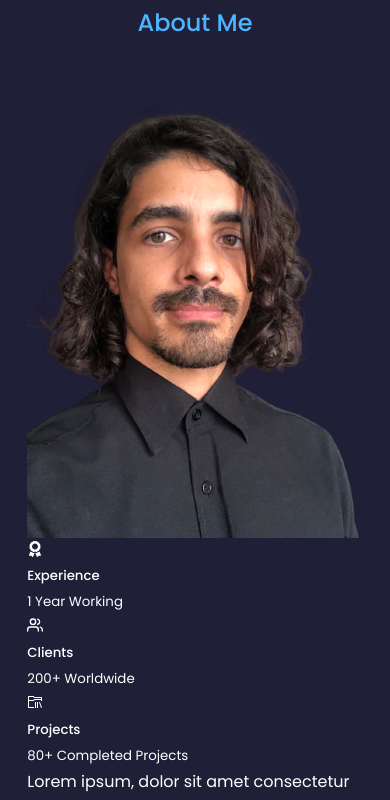
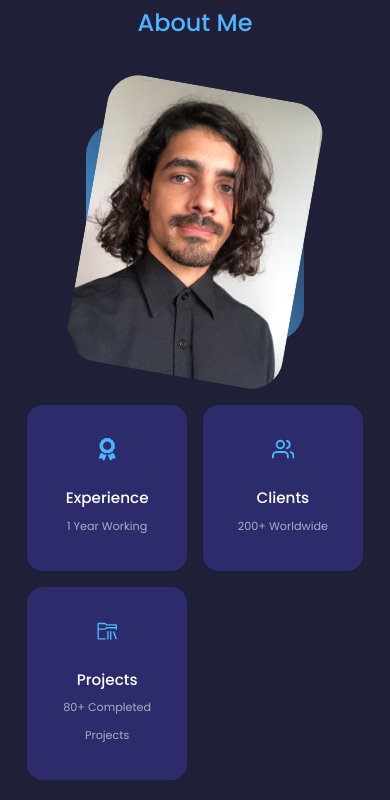
Before and after one commit to AndreNovaisBrito/my_portfolio, a React (Create React App) app: page / in a window 390 px wide. Shown: the part 960-1760 px from the top of the page. Built offline with nearby package versions, Linux system fonts and the light colour scheme.

Commit message:
about done

```diff
--- a/src/components/about/About.jsx
+++ b/src/components/about/About.jsx
@@ -1,6 +1,6 @@
 import React from "react";
 import "./about.css";
-import ME from "../../assets/me.png";
+import ME from "../../assets/about/me-about.jpg";
 import { FaAward } from "react-icons/fa";
 import { FiUsers } from "react-icons/fi";
 import { VscFolderLibrary } from "react-icons/vsc";
@@ -12,8 +12,10 @@
       <h2>About Me</h2>
 
       <div className="container about__container">
-        <div className="about_me-image">
+        <div className="about__me">
+        <div className="about__me-image">
           <img src={ME} alt="About image" />
+        </div>
         </div>
 
         <div className="about__content">
--- a/src/components/about/about.css
+++ b/src/components/about/about.css
@@ -0,0 +1,105 @@
+.about__container {
+  display: grid;
+  grid-template-columns: 35% 50%;
+  gap: 15%;
+}
+
+.about__me {
+  width: 100%;
+  aspect-ratio: 1/1;
+  border-radius: 2rem;
+  background: linear-gradient(45deg, var(--color-primary), transparent);
+  display: grid;
+  place-items: center;
+}
+
+.about__me-image {
+  border-radius: 2rem;
+  overflow: hidden;
+  transform: rotate(10deg);
+  transition: var(--transition);
+}
+
+.about__me-image:hover {
+  transform: rotate(0);
+}
+
+.about__cards {
+  display: grid;
+  grid-template-columns: repeat(3, 1fr);
+  gap: 1.5rem;
+}
+
+.about__card {
+  background: var(--color-bg-variant);
+  border: 1px solid transparent;
+  border-radius: 1rem;
+  padding: 2rem;
+  text-align: center;
+  transition: var(--transition);
+}
+
+.about__card:hover {
+  background: transparent;
+  border-color: var(--color-primary-variant);
+  cursor: default;
+}
+
+.about__icon {
+  color: var(--color-primary);
+  font-size: 1.4rem;
+  margin-bottom: 1rem;
+}
+
+.about__card h5 {
+  font-size: 0.95rem;
+}
+
+.about__card small {
+  font-size: 0.7rem;
+  color: var(--color-light);
+}
+
+.about_content p {
+  margin: 2rem 0 2.6rem;
+  color: var(--color-light);
+}
+
+/* ==================== MEDIA QUERIES (MEDIUM DEVICES) =================*/
+
+@media screen and (max-width: 1024px) {
+  .about__container {
+    grid-template-columns: 1fr;
+    gap: 0;
+  }
+  .about__me {
+    width: 50%;
+    margin: 2rem auto 4rem;
+  }
+
+  .about__content p {
+    margin: 1rem 0 1.5rem;
+  }
+}
+
+/* ==================== MEDIA QUERIES (SMALL DEVICES) =================*/
+
+@media screen and (max-width: 600px) {
+  .about__me {
+    width: 65%;
+    margin: 0 auto 3 rem;
+  }
+
+  .about__cards {
+    grid-template-columns: 1fr 1fr;
+    gap: 1rem;
+  }
+
+  .about__content {
+    text-align: center;
+  }
+
+  .about__content p {
+    margin: 1.5rem 0;
+  }
+}
```
Also changed, not shown: src/assets/about/me-about.jpg (added).
